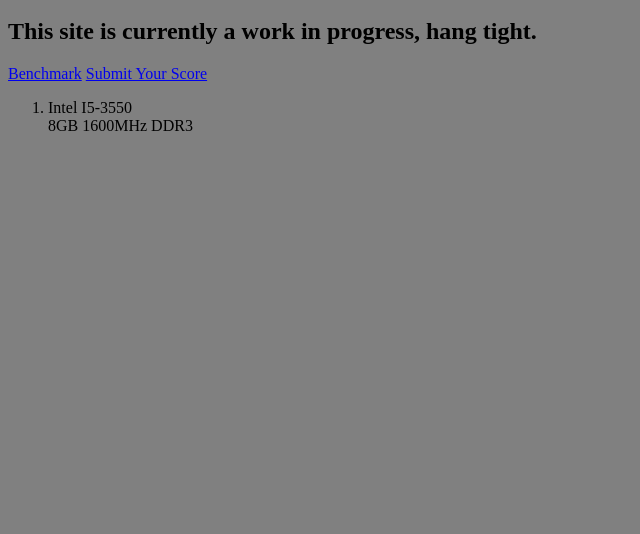
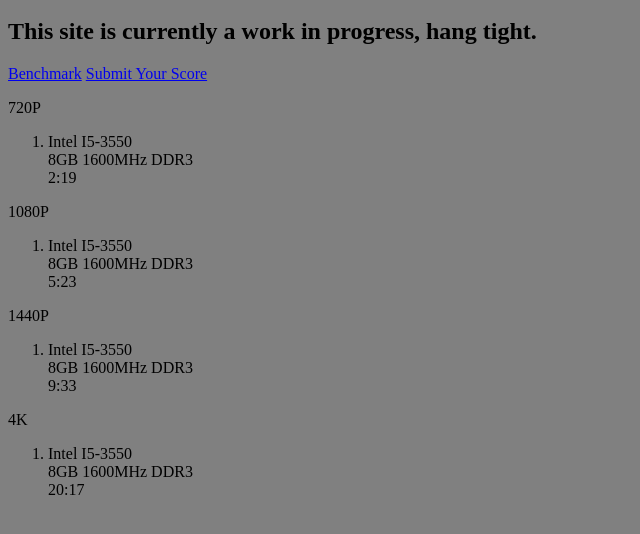
Before and after one commit to nshaddow/Nshaddow-Store, a plain HTML site: page BenchMarkLeaderBoard.html in a window 1280 px wide. Shown: the part 48-582 px from the top of the page, without its empty margins (0-640 px from the left). Drawn offline with Linux system fonts and the light colour scheme.

Commit message:
Update BenchMarkLeaderBoard.html

```diff
--- a/BenchMarkLeaderBoard.html
+++ b/BenchMarkLeaderBoard.html
@@ -6,7 +6,20 @@
   <h2>This site is currently a work in progress, hang tight.</h2>
   <a href="https://nshaddow.itch.io/raytracer-benchmark">Benchmark</a>
   <a href="https://docs.google.com/forms/d/1bvPjOD1aka0eOb1hlm-ByelsfbkBUgYbZZ2Y9gDi1lc/prefill">Submit Your Score</a>
+    <p>720P</p>
   <ol type="1">
-    <li>Intel I5-3550<br>8GB 1600MHz DDR3</li>
+    <li>Intel I5-3550<br>8GB 1600MHz DDR3<br>2:19</li>
+  </ol>
+      <p>1080P</p>
+  <ol type="1">
+    <li>Intel I5-3550<br>8GB 1600MHz DDR3<br>5:23</li>
+  </ol>
+    <p>1440P</p>
+  <ol type="1">
+    <li>Intel I5-3550<br>8GB 1600MHz DDR3<br>9:33</li>
+  </ol>
+    <p>4K</p>
+  <ol type="1">
+    <li>Intel I5-3550<br>8GB 1600MHz DDR3<br>20:17</li>
   </ol>
 </body>
```
